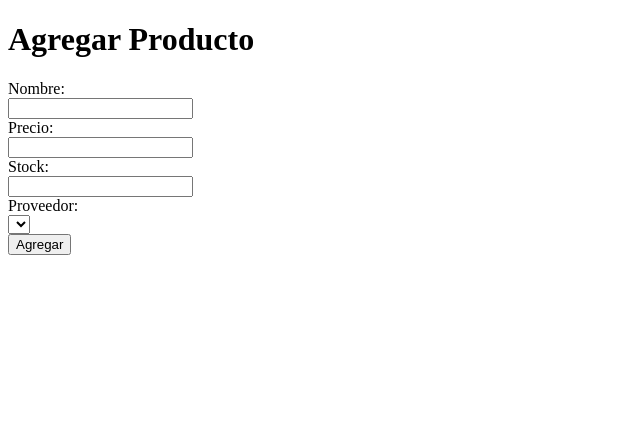
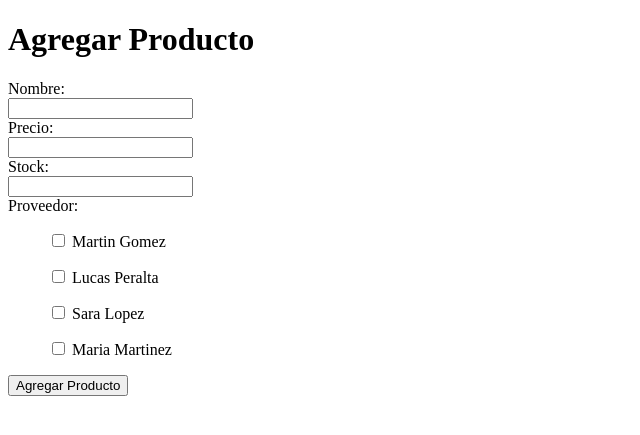
Before and after one commit to emybr/python_celeste_lovaiza, a Django app: page /agregar_producto/ in a window 1280 px wide. Shown: the top 435 px of the page, without its empty margins (0-640 px from the left). Run offline with Django 5.2, Linux system fonts and the light colour scheme; lists and menus that the app fills with data are empty.

Commit message:
correcciones finales

```diff
--- a/compra/forms.py
+++ b/compra/forms.py
@@ -7,6 +7,11 @@ class ProveedorForm(forms.ModelForm):
         fields = ['nombre', 'apellido', 'dni']
 
 class ProductoForm(forms.ModelForm):
+    proveedor = forms.ModelChoiceField(queryset=Proveedor.objects.all())
     class Meta:
         model = Producto
         fields = ['nombre', 'precio', 'stock', 'proveedor']
+
+        def __init__(self, *args, **kwargs):
+            super().__init__(*args, **kwargs)
+            self.fields['proveedor'].choices = [(proveedor.nombre) for proveedor in Proveedor.objects.all()]
--- a/compra/templates/agregar_producto.html
+++ b/compra/templates/agregar_producto.html
@@ -8,20 +8,32 @@
     <h1>Agregar Producto</h1>
 
     <form method="post">
+        {% csrf_token %}
         <label for="nombre">Nombre:</label><br>
         <input type="text" id="nombre" name="nombre"><br>
         <label for="precio">Precio:</label><br>
-        <input type="number" id="precio" name="precio" step="0.01"><br>
+        <input type="number" id="precio" name="precio"><br>
         <label for="stock">Stock:</label><br>
         <input type="number" id="stock" name="stock"><br>
         <label for="proveedor">Proveedor:</label><br>
-        {% csrf_token %}
-        <select id="proveedor" name="proveedor">
-            {% for proveedor in proveedores %}
-                <option value= 'proveedor.nombre' ></option>
-            {% endfor %}
-        </select><br>
-        <input type="submit" value="Agregar">
+        <div class="list-group">
+            <ul><label class="list-group-item">
+                <input class="form-check-input me-1" type="checkbox" value="" />
+                Martin Gomez
+            </label></ul>
+            <ul><label class="list-group-item">
+                <input class="form-check-input me-1" type="checkbox" value="" />
+                Lucas Peralta
+            </label></ul>
+            <ul><label class="list-group-item">
+                <input class="form-check-input me-1" type="checkbox" value="" />
+                Sara Lopez
+            </label></ul>
+            <ul><label class="list-group-item">
+                <input class="form-check-input me-1" type="checkbox" value="" />
+                Maria Martinez</ul>
+        </div>
+        <input type="submit" value="Agregar Producto">
     </form>
 </body>
 </html>
--- a/compra/views.py
+++ b/compra/views.py
@@ -5,24 +5,20 @@ from .forms import ProveedorForm, ProductoForm
 
 #Crear proveedor
 def agregar_proveedor(request):
+    form = ProveedorForm()
     if request.method == 'POST':
         form = ProveedorForm(request.POST)
         if form.is_valid():
             form.save()
-            return redirect('home')
-    else:
-        form = ProveedorForm()
     return render(request, 'agregar_proveedor.html', {'form': form})
 
 #Crear producto
 def agregar_producto(request):
+    form = ProductoForm()
     if request.method == 'POST':
         form = ProductoForm(request.POST)
         if form.is_valid():
             form.save()
-            return redirect('home')
-    else:
-        form = ProductoForm()
     return render(request, 'agregar_producto.html', {'form': form})
 
 #Listar todos los proveedores
```
Also changed, not shown: db.sqlite3.
